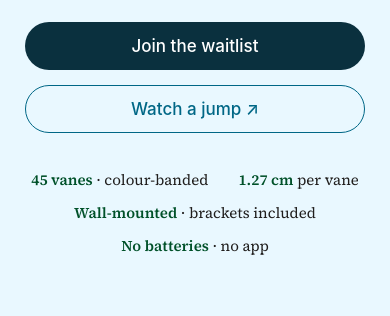
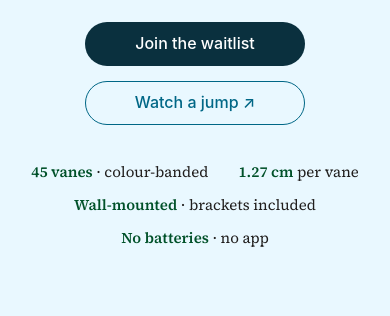
Before and after one commit to mvarepository/leap-athletics, a plain HTML site: page index.html in a window 390 px wide. Shown: the part 496-812 px from the top of the page. Drawn offline with nearby package versions, Linux system fonts and the light colour scheme; no server answers; animation ran at ten frames a second.

Commit message:
Shrink hero buttons on mobile
Co-Authored-By: Claude Haiku 5.5 <noreply@anthropic.com>

```diff
--- a/index.html
+++ b/index.html
@@ -59,8 +59,8 @@ header a:hover,a[role=menuitem]:hover,a[aria-label]:hover,a[style*="border-radiu
 @media (max-width:1060px){[data-navlinks]{display:none!important}[data-navmenu]{display:block!important}[data-navbar]{gap:10px!important}}
 @media (max-width:520px){[data-navcta]{display:none!important}[data-wordmark]{height:20px!important}}
 @media (max-width:700px){
-  .hero-ctas{flex-direction:column!important;align-items:stretch!important;width:100%;max-width:340px}
-  .hero-ctas>button{width:100%!important}
+  .hero-ctas{flex-direction:column!important;align-items:center!important;width:auto!important;max-width:none!important}
+  .hero-ctas>button{width:220px!important;height:44px!important;font-size:16px!important}
   .hero-read{position:relative!important;right:auto!important;top:auto!important;align-items:center!important;text-align:center!important;margin-top:calc(var(--space-2) - 90px)!important}
   .hero-read>div{font-size:56px!important}
   .sticky-bar{padding:6px 6px 6px 18px!important;gap:var(--space-2)!important}
```
